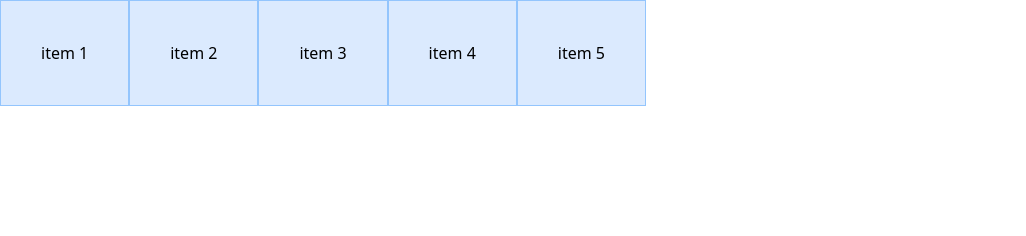
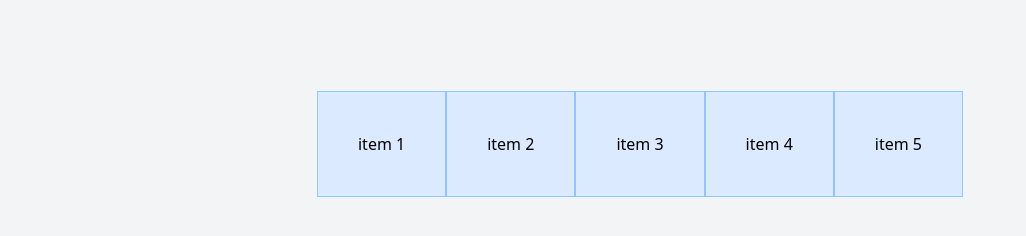
Before and after one commit to bdushime/Tailwind_Cheatsheet, a website: page tailwind-sandbox-starter/13-flex/index.html in a window 1280 px wide. Shown: the whole page, without its empty margins (0-1026 px from the left). Drawn offline with nearby package versions, Linux system fonts and the light colour scheme.

Commit message:
fourth commit

```diff
--- a/tailwind-sandbox-starter/13-flex/index.html
+++ b/tailwind-sandbox-starter/13-flex/index.html
@@ -9,7 +9,7 @@
   </head>
   <body>
     <!-- Flex and alignment -->
-     <div class="flex flex-col md:flex-row">
+     <div class="flex flex-wrap flex-col items-center justify-center h-72 md:flex-row bg-gray-100">
       <div class="p-10 border border-blue-300 bg-blue-100">item 1</div>
       <div  class="p-10 border border-blue-300 bg-blue-100">item 2</div>
       <div  class="p-10 border border-blue-300 bg-blue-100">item 3</div>
```
